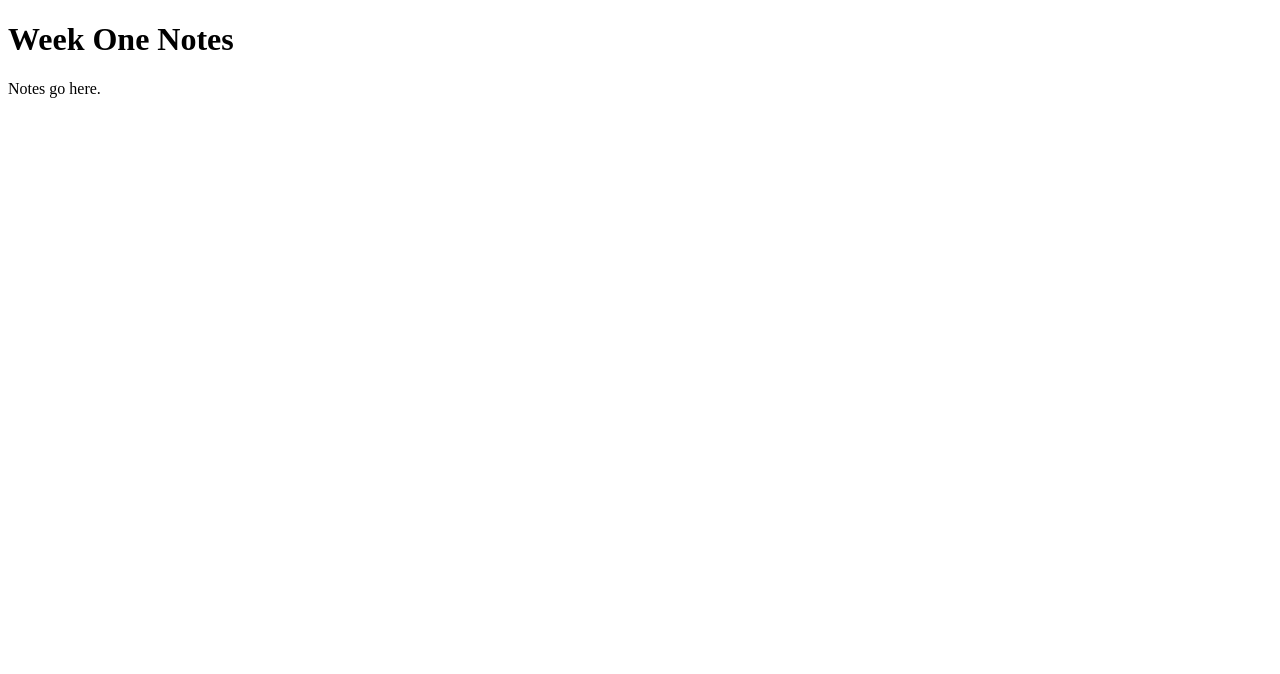
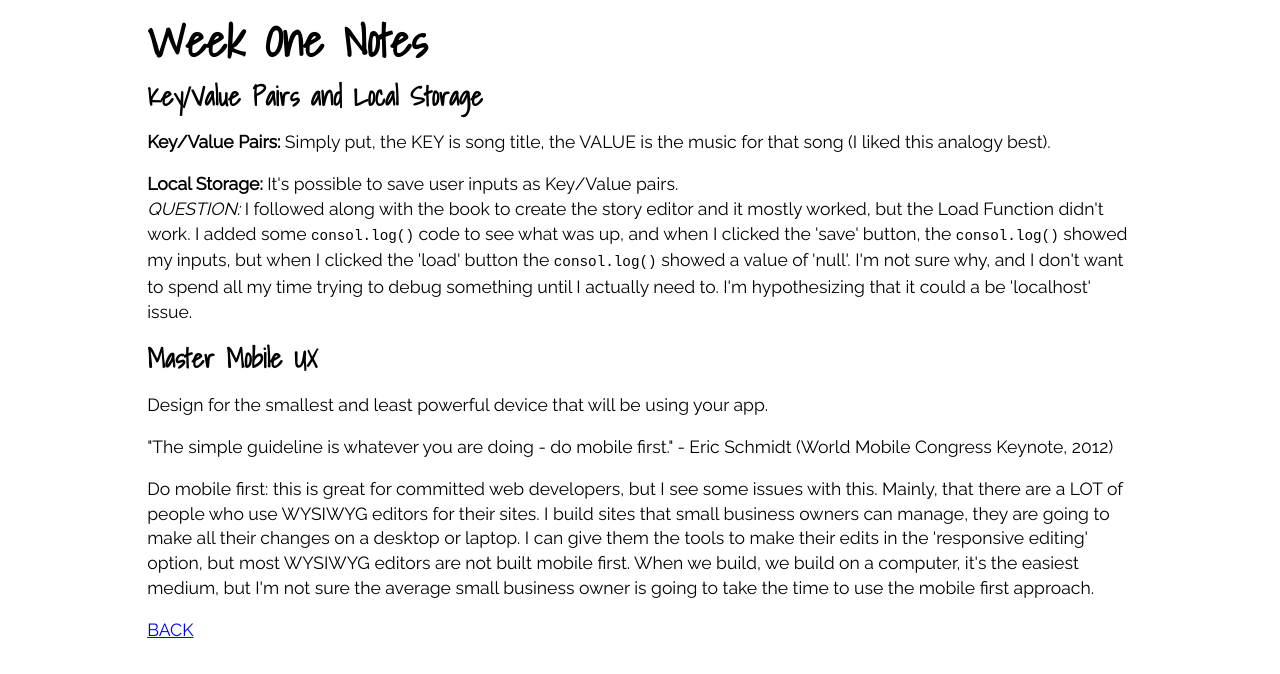
Before and after one commit to Valkkyri/wdd330, a plain HTML site: page week-01/notes.html in a window 1280 px wide. Drawn offline with Linux system fonts and the light colour scheme.

Commit message:
Week one setup and notes

```diff
--- a/css/main.css
+++ b/css/main.css
@@ -3,6 +3,7 @@ body {
     margin: 1em auto;
     font-family: 'Raleway', sans-serif;
     font-size: 1.1em;
+    line-height: 1.4em;
 }
 h1, h2, h3, h4, h5 {
     font-family: 'Shadows Into Light', cursive;;
--- a/week-01/notes.html
+++ b/week-01/notes.html
@@ -4,9 +4,32 @@
     <meta charset="UTF-8">
     <meta name="viewport" content="width=device-width, initial-scale=1.0">
     <title>WDD 330 - Notes | Melissa Gamble</title>
+    <link rel="stylesheet" href="../css/main.css">
+    <link rel="preconnect" href="https://fonts.gstatic.com">
+    <link href="https://fonts.googleapis.com/css2?family=Raleway&family=Shadows+Into+Light&display=swap" rel="stylesheet">
 </head>
 <body>
     <h1>Week One Notes</h1>
-    <p>Notes go here.</p>
+    <h2>Key/Value Pairs and Local Storage</h2>
+    <p><strong>Key/Value Pairs:</strong> Simply put, the KEY is song title, the VALUE is the music for that song (I liked this analogy best).</p>
+    <p><strong>Local Storage:</strong> It's possible to save user inputs as Key/Value pairs.<br>
+        <em>QUESTION:</em> I followed along with the book to create the story editor and it mostly worked,
+        but the Load Function didn't work. I added some <code>consol.log()</code> code to see what was up,
+        and when I clicked the 'save' button, the <code>consol.log()</code> showed my inputs, but when I clicked
+        the 'load' button the <code>consol.log()</code> showed a value of 'null'. I'm not sure why, and I don't want to spend all
+        my time trying to debug something until I actually need to. I'm hypothesizing that it could a be 'localhost' issue.
+    </p>
+    <h2>Master Mobile UX</h2>
+    <p>Design for the smallest and least powerful device that will be using your app.</p>
+    <p>"The simple guideline is whatever you are doing - do mobile first." - Eric Schmidt (World Mobile Congress Keynote, 2012)</p>
+    <p>
+        Do mobile first: this is great for committed web developers, but I see some issues with this.
+        Mainly, that there are a LOT of people who use WYSIWYG editors for their sites. I build sites that
+        small business owners can manage, they are going to make all their changes on a desktop or laptop.
+        I can give them the tools to make their edits in the 'responsive editing' option, but most WYSIWYG editors
+        are not built mobile first. When we build, we build on a computer, it's the easiest medium, but I'm not sure
+        the average small business owner is going to take the time to use the mobile first approach.
+    </p>
+    <p><a href="index.html">BACK</a></p>
 </body>
 </html>
```
Also changed, not shown: week-01/code.html (+4 -0 lines), week-01/story_editor.html (added, +52 -0 lines).
